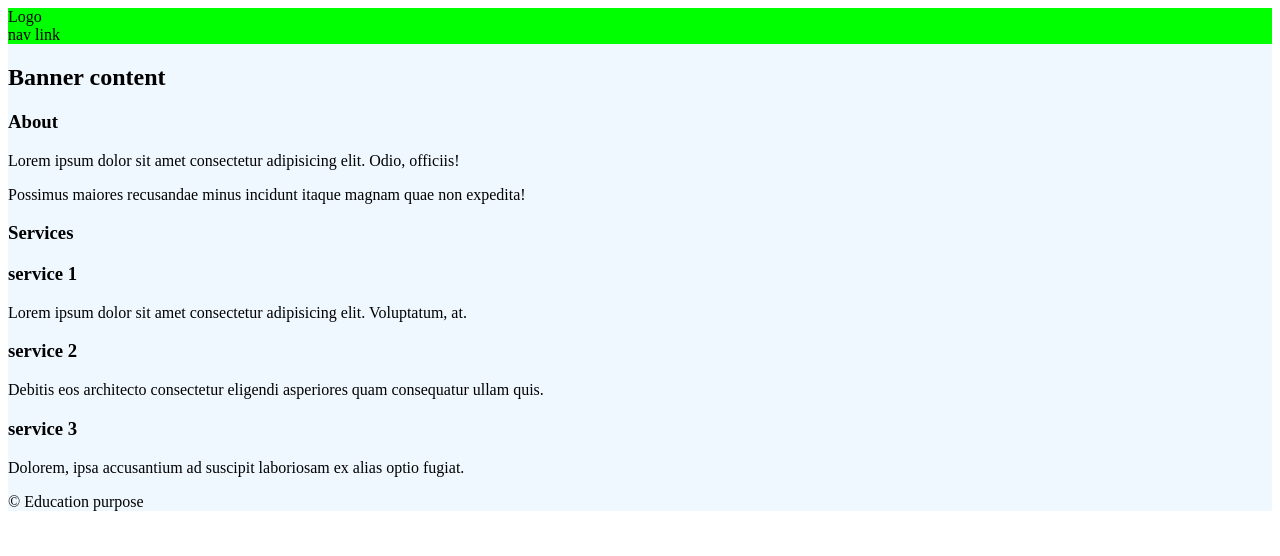
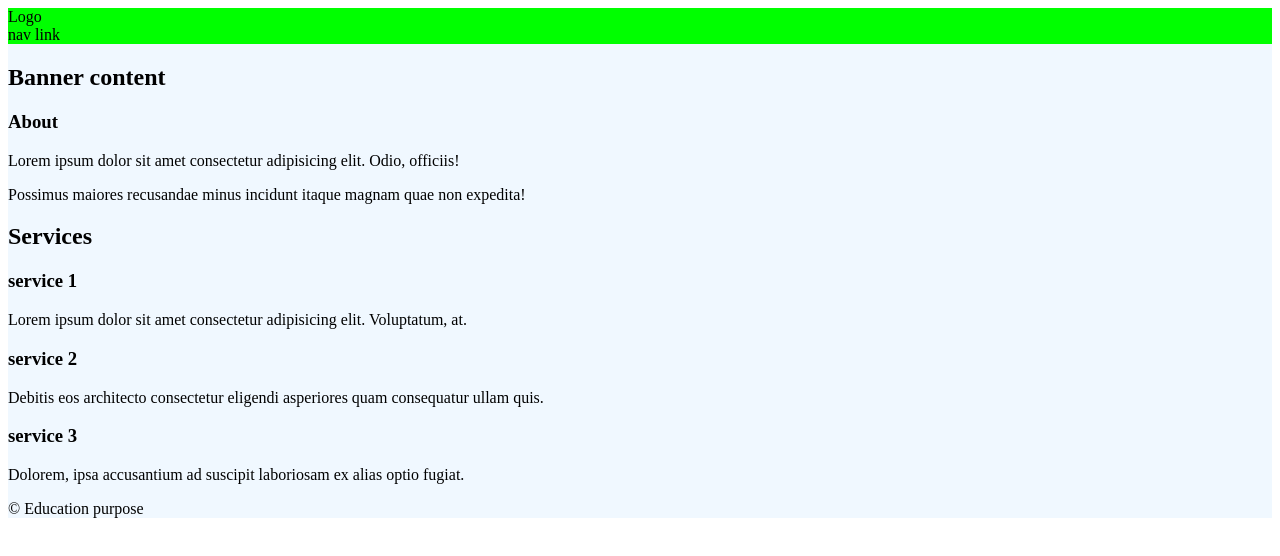
Before and after one commit to dineshgopalchand/MEAN-33, a plain HTML site: page UI/HTML/index.html in a window 1280 px wide. Drawn offline with Linux system fonts and the light colour scheme.

Commit message:
added content in home page

```diff
--- a/UI/HTML/index.html
+++ b/UI/HTML/index.html
@@ -37,7 +37,7 @@
           </div>
         </div>
         <div class="services">
-          <h3>Services</h3>
+          <h2>Services</h2>
           <!-- div.service-details>div.service*3>h3{service $}+p>lorem10 -->
           <div class="service-details">
             <div class="service">
```
